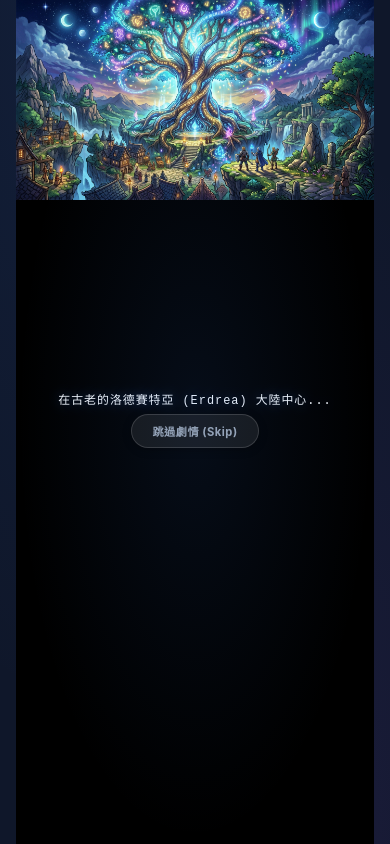
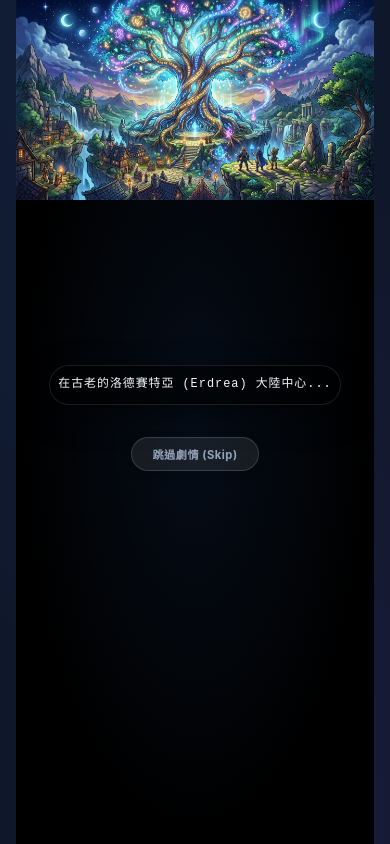
Before and after one commit to realsnova/A1-Movers-Game-Gemini, a website: page index.html in a window 390 px wide. Both pictures are taken after a click on the button "開始冒險". Drawn offline with Linux system fonts and the light colour scheme.

Commit message:
style(cinematic): improve text readability and size for desktop

```diff
--- a/index.html
+++ b/index.html
@@ -698,15 +698,27 @@ input, select, textarea { font-family: inherit; }
   pointer-events: none;
 }
 
+.cinematic-text-container {
+  background: rgba(0, 0, 0, 0.6);
+  padding: var(--sp-lg);
+  border-radius: var(--radius-lg);
+  backdrop-filter: blur(4px);
+  -webkit-backdrop-filter: blur(4px);
+  max-width: 80%;
+  margin-bottom: var(--sp-xl);
+  border: 1px solid rgba(255,255,255,0.1);
+  box-shadow: 0 10px 30px rgba(0,0,0,0.5);
+}
+
 .cinematic-text {
   font-family: var(--font-pixel);
-  font-size: 0.85rem;
+  font-size: 1.3rem;
   color: var(--text-primary);
   text-align: center;
   line-height: 2.2;
-  max-width: 320px;
+  max-width: 800px;
   animation: fadeIn 1s var(--ease-smooth);
-  text-shadow: 0 0 12px rgba(59,130,246,0.4);
+  text-shadow: 0 2px 4px rgba(0,0,0,0.8);
 }
 
 
@@ -1839,6 +1851,16 @@ input, select, textarea { font-family: inherit; }
 
   .screen-title-logo {
     font-size: 1.2rem;
+  }
+
+  .cinematic-text {
+    font-size: 0.85rem;
+    line-height: 1.8;
+  }
+
+  .cinematic-text-container {
+    padding: var(--sp-sm);
+    max-width: 95%;
   }
 
   .pokedex-grid {
--- a/src/style.css
+++ b/src/style.css
@@ -690,15 +690,27 @@ input, select, textarea { font-family: inherit; }
   pointer-events: none;
 }
 
+.cinematic-text-container {
+  background: rgba(0, 0, 0, 0.6);
+  padding: var(--sp-lg);
+  border-radius: var(--radius-lg);
+  backdrop-filter: blur(4px);
+  -webkit-backdrop-filter: blur(4px);
+  max-width: 80%;
+  margin-bottom: var(--sp-xl);
+  border: 1px solid rgba(255,255,255,0.1);
+  box-shadow: 0 10px 30px rgba(0,0,0,0.5);
+}
+
 .cinematic-text {
   font-family: var(--font-pixel);
-  font-size: 0.85rem;
+  font-size: 1.3rem;
   color: var(--text-primary);
   text-align: center;
   line-height: 2.2;
-  max-width: 320px;
+  max-width: 800px;
   animation: fadeIn 1s var(--ease-smooth);
-  text-shadow: 0 0 12px rgba(59,130,246,0.4);
+  text-shadow: 0 2px 4px rgba(0,0,0,0.8);
 }
 
 
@@ -1833,6 +1845,16 @@ input, select, textarea { font-family: inherit; }
     font-size: 1.2rem;
   }
 
+  .cinematic-text {
+    font-size: 0.85rem;
+    line-height: 1.8;
+  }
+
+  .cinematic-text-container {
+    padding: var(--sp-sm);
+    max-width: 95%;
+  }
+
   .pokedex-grid {
     grid-template-columns: repeat(auto-fit, minmax(70px, 1fr));
     gap: 6px;
```
